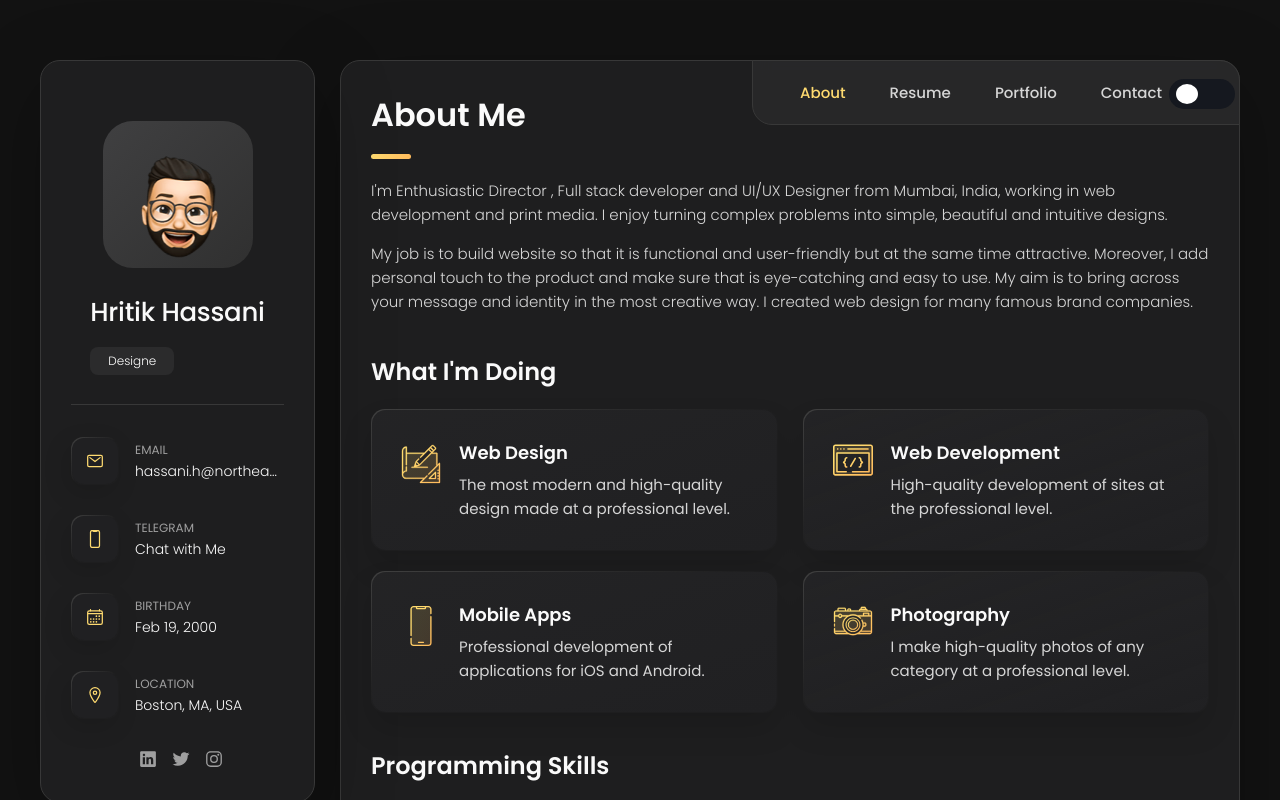
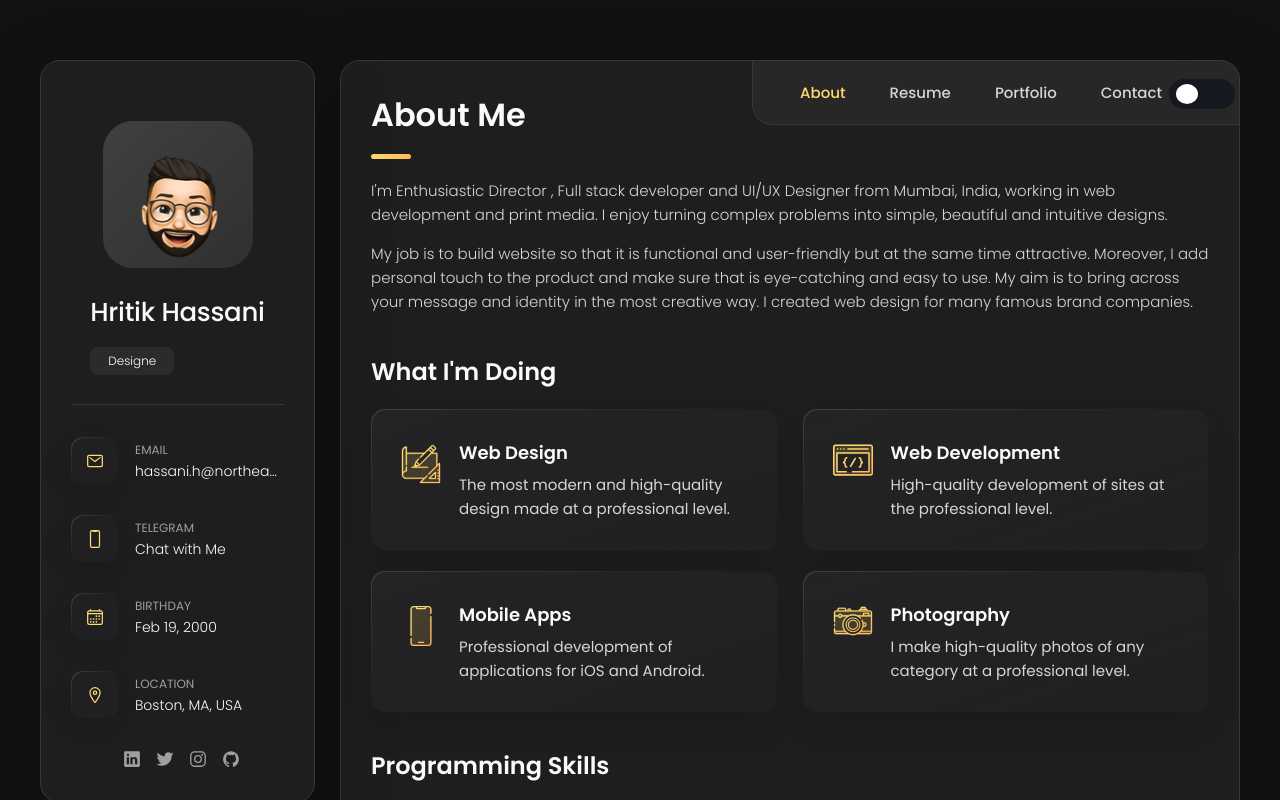
Before and after one commit to hritikhassaniNU/hritikhhassani, a plain HTML site: page index.html in a window 1280 px wide. Shown: the top 800 px of the page. Drawn offline with nearby package versions, Linux system fonts and the light colour scheme.

Commit message:
Updating file

```diff
--- a/index.html
+++ b/index.html
@@ -150,6 +150,12 @@
           <li class="social-item">
             <a href="#" class="social-link">
               <ion-icon name="logo-instagram"></ion-icon>
+            </a>
+          </li>
+
+          <li class="social-item">
+            <a href="#" class="social-link">
+              <ion-icon name="logo-github"></ion-icon>
             </a>
           </li>
 
```
